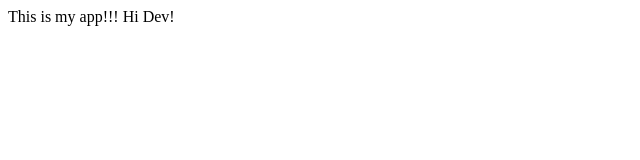
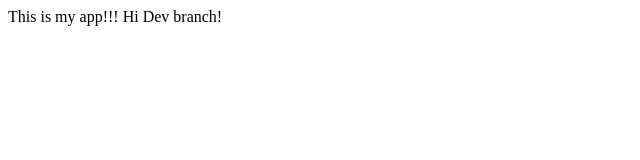
Before and after one commit to dylanmullarkey/it3038c-scripts, a plain HTML site: page testing/index.html in a window 1280 px wide. Shown: the full height of the page, 0-640 px from the left. Drawn offline with Linux system fonts and the light colour scheme.

Commit message:
edit index.html

```diff
--- a/testing/index.html
+++ b/testing/index.html
@@ -3,6 +3,6 @@
       <title> My App </title>
    </head>
    <body>
-      This is my app!!! Hi Dev!
+      This is my app!!! Hi Dev branch!
    </body>
 </html>
```
